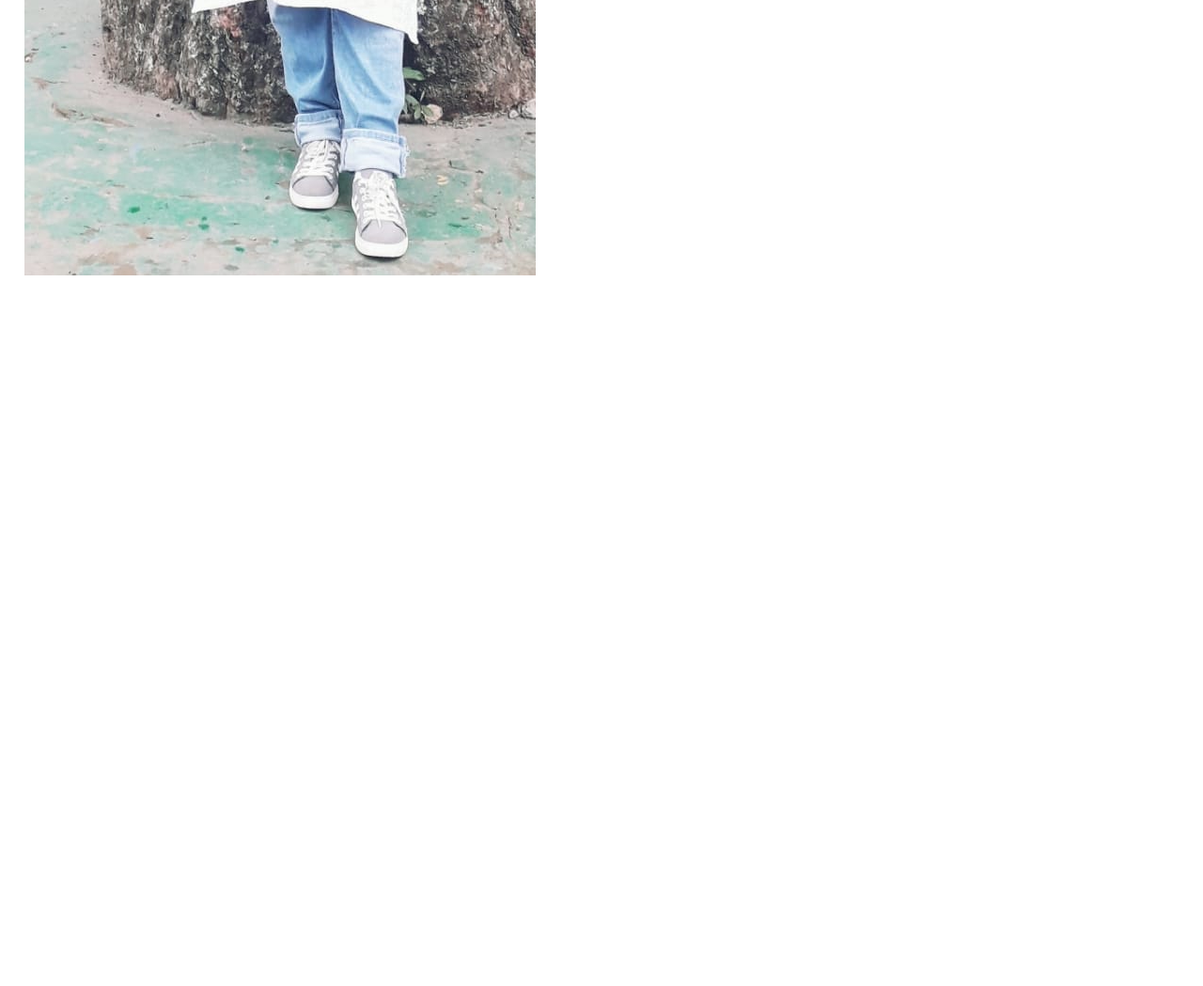
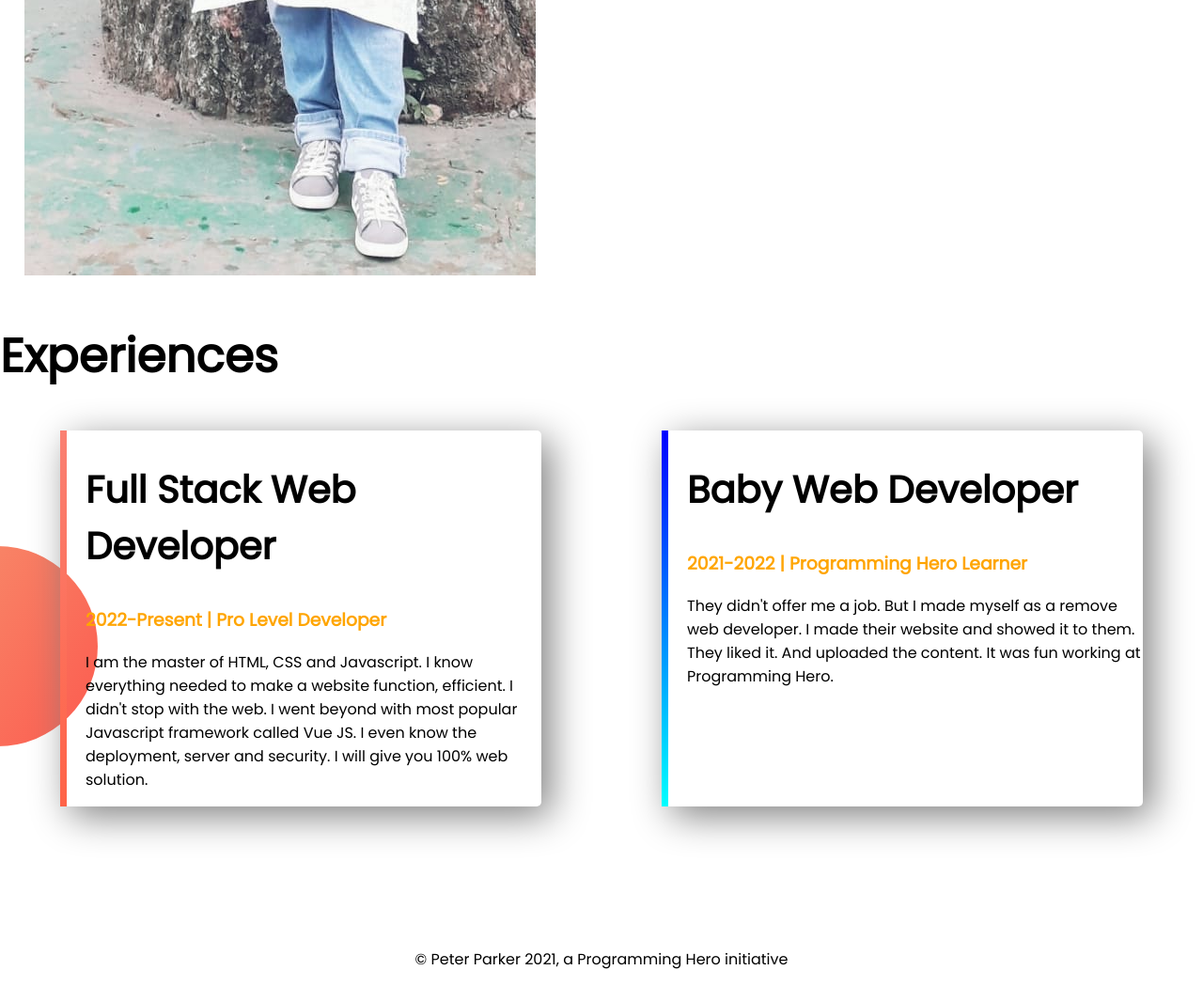
Before and after one commit to haifabinte/developer-portfolio, a plain HTML site: page index.html in a window 1280 px wide. Shown: the part 1307-2356 px from the top of the page at 94% size. Before the commit the page ends 1607 px from the top, so only its background shows below. Drawn offline with Linux system fonts and the light colour scheme.

Commit message:
footer and experiance added

```diff
--- a/index.html
+++ b/index.html
@@ -13,7 +13,7 @@
 </head>
 
 <body>
-    <section class="top">
+    <section class="top flexble-container">
         <div class="half-width">
             <h1>Welcome To</h1>
             <h1> <span class="orange">Haifa's</span> World!!</h1>
@@ -30,7 +30,7 @@
             <img src="images/ss.png" alt="">
         </div>
     </section class="top">
-    <section class="dream">
+    <section class="dream flexble-container">
         <div class="half-width">
             <img src="images/app (1).png" alt="">
         </div>
@@ -43,6 +43,33 @@
         </div>
 
     </section>
+    <section class="experiance">
+        <h1> Experiences </h1>
+        <div class="flexble-container">
+            <div id="full-web" class="experiance-item">
+                <h2>Full Stack Web Developer</h2>
+                <h3 class="orange">2022-Present | Pro Level Developer
+                </h3>
+                <p>I am the master of HTML, CSS and Javascript. I know everything needed to make a website function,
+                    efficient. I didn't stop with the web. I went beyond with most popular Javascript framework called
+                    Vue
+                    JS. I even know the deployment, server and security. I will give you 100% web solution.</p>
+
+            </div>
+            <div id="baby-web" class="experiance-item">
+                <h2>Baby Web Developer</h2>
+                <h3 class="orange">2021-2022 | Programming Hero Learner</h3>
+                <p>They didn't offer me a job. But I made myself as a remove web developer. I made their website and
+                    showed
+                    it to them. They liked it. And uploaded the content. It was fun working at Programming Hero.</p>
+            </div>
+
+        </div>
+        <footer>
+            <p> © Peter Parker 2021, a Programming Hero initiative</p>
+        </footer>
+
+    </section>
 </body>
 
 </html>
--- a/style.css
+++ b/style.css
@@ -5,10 +5,13 @@ body{
 h1{
     font-size: 50px;
 }
+h2{
+    font-size: 40px;
+}
 .orange{
     color: orange;
 }
-section{
+.flexble-container{
     display:flex;
     margin-bottom: 150px;
 }
@@ -38,3 +41,31 @@ background-position: right;
   background-repeat: no-repeat;
     margin: 0px;
 }
+.experiance-item{
+    width: 40%;
+    margin-left: 5%;
+    margin-right: 5%;
+    box-shadow: 10px 10px 40px grey ;
+    border-radius: 5px;
+    padding-left: 20px;
+}
+.experiance{
+    background-image: url(images/exp-bg.png);
+    background-repeat: no-repeat;
+    margin: 0px;
+    background-position: left;
+
+}
+#full-web{
+    border-left: 7px solid;
+    border-image: linear-gradient( salmon ,tomato);
+    border-image-slice: 1 ;
+}
+#baby-web{
+    border-left: 7px solid;
+    border-image: linear-gradient(blue,cyan);
+    border-image-slice: 1 ;
+}
+footer p{
+    text-align: center;
+}
```
Also changed, not shown: images/haifa.png (deleted), images/jhankar.png (deleted), images/jhankar2.png (deleted).
